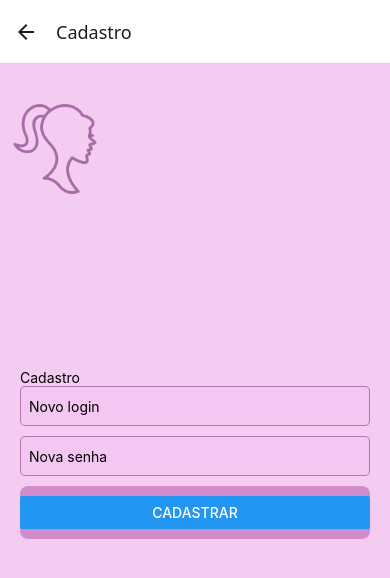
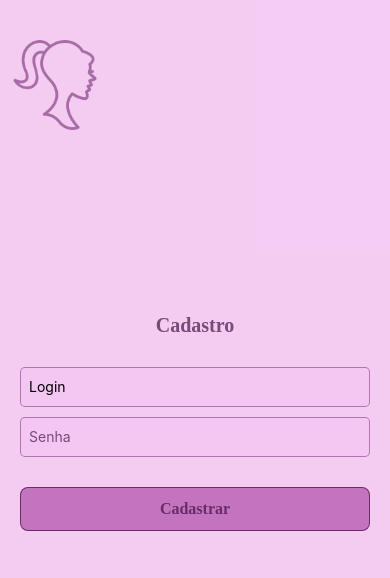
Before and after one commit to stefanynovais/MeuAppNavegacao_StefanyNovais, a React Native app: screen /Cadastro in a window 390 px wide. Shown: the top 578 px of the page. Built offline with nearby package versions, Linux system fonts and the light colour scheme.

Commit message:
Atualizando

```diff
--- a/App.js
+++ b/App.js
@@ -19,8 +19,12 @@ export default function App() {
                     component={LoginScreen}
                     options={{ headerShown: false }}
                 />
-                <Stack.Screen name="Cadastro" component={CadastroScreen}></Stack.Screen>
-                <Stack.Screen name="Home" component={HomeScreen} options={{ headerBackVisible: false }}></Stack.Screen>
+                <Stack.Screen
+                    name="Cadastro"
+                    component={CadastroScreen}
+                    options={{ headerShown: false }}
+                />
+                <Stack.Screen name="Home" component={HomeScreen} options={{ headerShown: false }}></Stack.Screen>
                 <Stack.Screen name="Details" component={DetailsScreen}></Stack.Screen>
                 <Stack.Screen name="Profile" component={ProfileScreen}></Stack.Screen>
             </Stack.Navigator>
--- a/package.json
+++ b/package.json
@@ -23,7 +23,8 @@
     "react-native-gesture-handler": "~2.24.0",
     "react-native-reanimated": "^3.17.5",
     "react-native-safe-area-context": "^5.4.0",
-    "react-native-screens": "~4.11.1"
+    "react-native-screens": "~4.11.1",
+    "react-native-vector-icons": "^10.2.0"
   },
   "devDependencies": {
     "@babel/core": "^7.20.0"
--- a/src/CadastroScreen.js
+++ b/src/CadastroScreen.js
@@ -1,10 +1,13 @@
 import React, { useState } from 'react';
-import { View, Text, TextInput, Button, StyleSheet, Alert, Image } from 'react-native';
+import { View, Text, TextInput, Button, StyleSheet, Alert, Image, TouchableOpacity } from 'react-native';
+import Icon from 'react-native-vector-icons/MaterialCommunityIcons';
 import AsyncStorage from '@react-native-async-storage/async-storage';
 
 export default function CadastroScreen({ navigation }) {
     const [login, setLogin] = useState('');
     const [senha, setSenha] = useState('');
+    const [senhaFoco, setSenhaFoco] = useState('');
+    const [senhaVisivel, setSenhaVisivel] = useState(false);
 
     const handleCadastro = async () => {
         if (login && senha) {
@@ -23,25 +26,38 @@ export default function CadastroScreen({ navigation }) {
     return (
 
         <View style={styles.container}>
-            <Image source={require('../assets/childhood.png')} style={styles.logo}/>
+            <Image source={require('../assets/childhood.png')} style={styles.logo} />
+            <Text style={styles.welcome}>Cadastro</Text>
 
-            <Text style={styles.title}>Cadastro</Text>
             <TextInput
-                placeholder="Novo login"
+                placeholder="Login"
                 value={login}
                 onChangeText={setLogin}
                 style={styles.input}
             />
-            <TextInput
-                placeholder="Nova senha"
-                value={senha}
-                onChangeText={setSenha}
-                secureTextEntry
-                style={styles.input}
-            />
-            <View style={styles.buttonContainer}>
-                <Button title="Cadastrar" onPress={handleCadastro} />
+            <View style={styles.inputContainer}>
+                <TextInput
+                    placeholder="Senha"
+                    value={senha}
+                    onChangeText={setSenha}
+                    secureTextEntry={!senhaVisivel}
+                    style={styles.inputComIcone}
+                    placeholderTextColor="rgba(58, 7, 56, 0.66)"
+                    onFocus={() => setSenhaFoco(true)} //o campo em foque significa que o usuário está com o input aberto
+                    onBlur={() => setSenhaFoco(false)} //o blur indica que o usuário saiu do campo
+                />
+                {(senhaFoco || senha.length > 0) && ( // o length pega o número de caracteres que uma string tem. Sendo assim, se length for maior que 0, o usuário já digitou alguma caracter, logo já pode aparecer o olhinho.
+                    <TouchableOpacity
+                        style={styles.iconeOlho}
+                        onPress={() => setSenhaVisivel(!senhaVisivel)}
+                    >
+                        <Icon name={senhaVisivel ? "eye-off" : "eye"} size={20} color="#70376D" />
+                    </TouchableOpacity>
+                )}
             </View>
+            <TouchableOpacity style={styles.estiloBotao} onPress={handleCadastro}>
+                <Text style={styles.textoBotao}>Cadastrar</Text>
+            </TouchableOpacity>
         </View>
 
     );
@@ -82,12 +98,43 @@ const styles = StyleSheet.create({
         backgroundColor: 'rgba(247, 167, 243, 0.14)',
         borderColor: 'rgba(112, 39, 109, 0.5)'
     },
-    buttonContainer: {
-        backgroundColor: 'rgba(175, 79, 170, 0.5)',
+    inputContainer: {
+        position: 'relative',
+        marginBottom: 20,
+    },
+    estiloBotao: {
+        backgroundColor: 'rgba(175, 79, 170, 0.7)',
+        padding: 12,
         borderRadius: 8,
-        paddingVertical: 10,
-        elevation: 2
+        alignItems: 'center',
+        marginTop: 10,
+        borderRadius: 8,
+        borderWidth: 1,
+        borderColor: 'rgba(58, 7, 56, 0.66)',
+        borderStyle: 'solid'
     },
+    textoBotao: {
+        color: 'rgba(58, 7, 56, 0.66)',
+        fontSize: 16,
+        fontWeight: 'bold',
+        fontFamily: 'Poppins-Regular'
+    },
+    inputComIcone: {
+        height: 40,
+        borderWidth: 1,
+        paddingLeft: 8,
+        paddingRight: 35, // espaço para o ícone
+        borderRadius: 5,
+        backgroundColor: 'rgba(247, 167, 243, 0.14)',
+        borderColor: 'rgba(112, 39, 109, 0.5)',
+    },
+
+    iconeOlho: {
+        position: 'absolute',
+        right: 10,
+        top: 10,
+    },
+
     Text: {
         color: 'rgba(0, 0, 0, 0.5)'
     },
--- a/src/LoginScreen.js
+++ b/src/LoginScreen.js
@@ -42,9 +42,9 @@ export default function LoginScreen({ navigation }) {
                 secureTextEntry
                 style={styles.input}
             />
-             <View style={styles.buttonContainer}>
-             <Button title="Entrar" onPress={handleLogin}/>
-             </View>
+             <TouchableOpacity style={styles.estiloBotao} onPress={handleLogin}>
+                             <Text style={styles.textoBotao}>Entrar</Text>
+                         </TouchableOpacity>
 
              <TouchableOpacity onPress={() => navigation.navigate('Cadastro')}>
         <Text style={styles.link}>Não tem uma conta? Crie uma!</Text>
@@ -90,11 +90,22 @@ const styles = StyleSheet.create({
         backgroundColor: 'rgba(247, 167, 243, 0.14)',
         borderColor: 'rgba(112, 39, 109, 0.5)'
     },
-    buttonContainer: {
-        backgroundColor: 'rgba(175, 79, 170, 0.5)',
-        borderRadius: 8,
-        paddingVertical: 10,
-        elevation: 2
+    estiloBotao: {
+    backgroundColor: 'rgba(175, 79, 170, 0.7)',
+    padding: 12,
+    borderRadius: 8,
+    alignItems: 'center',
+    marginTop: 10,
+    borderRadius: 8,
+    borderWidth: 1,
+    borderColor: 'rgba(58, 7, 56, 0.66)',
+    borderStyle: 'solid'
+    },
+    textoBotao: {
+    color: 'rgba(58, 7, 56, 0.66)',
+    fontSize: 16,
+    fontWeight: 'bold',
+    fontFamily: 'Poppins-Regular'
     },
     Text: {
         color: 'rgba(0, 0, 0, 0.5)'
```
Also changed, not shown: 1 other file (tests, documents, lock files or other folders).
